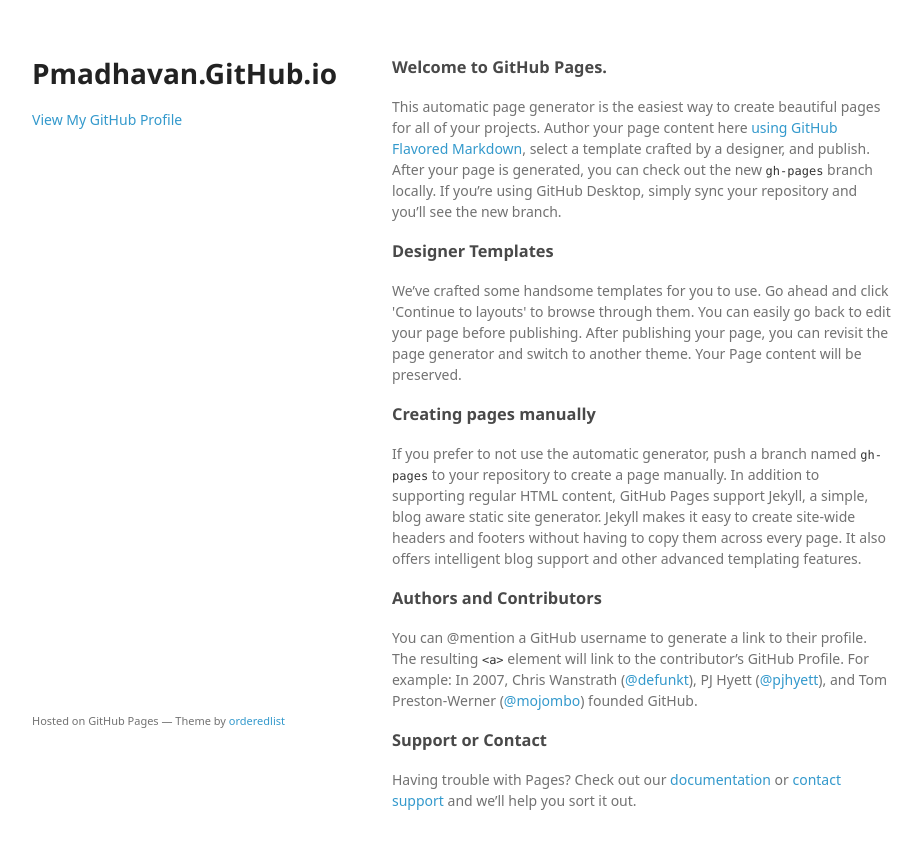
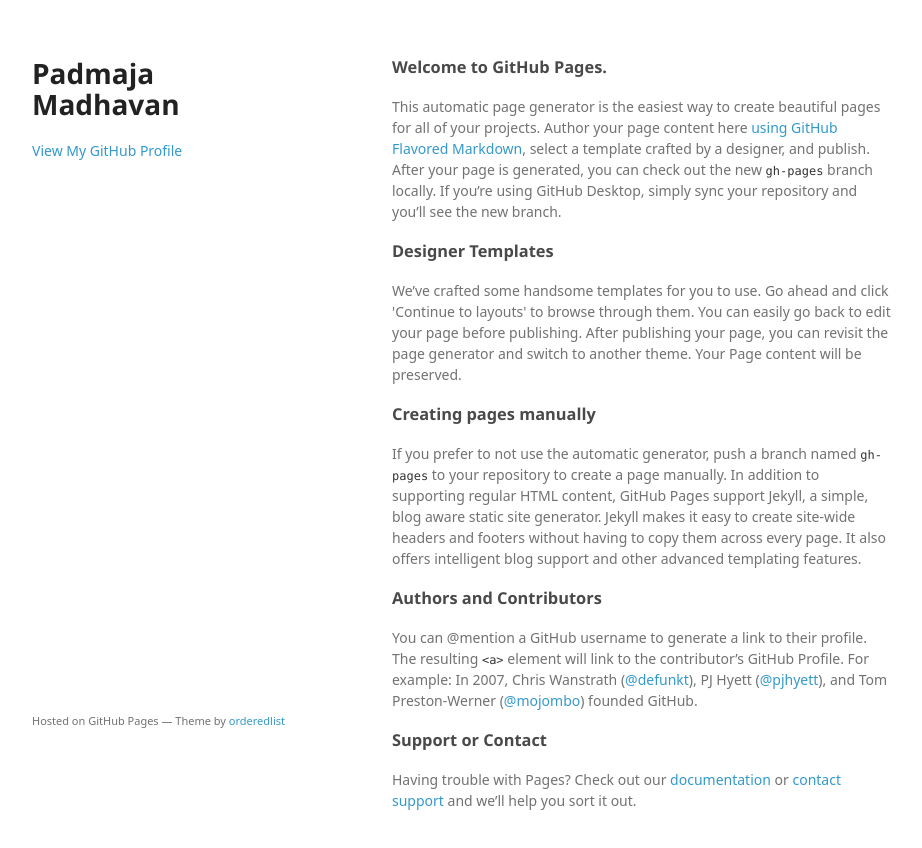
Before and after one commit to pmadhavan/pmadhavan.github.io, a plain HTML site: page index.html in a window 1280 px wide. Shown: the whole page, without its empty margins (178-1100 px from the left). Drawn offline with Linux system fonts and the light colour scheme; a web font is replaced by a local one.

Commit message:
Trying how code change works
changed title

```diff
--- a/index.html
+++ b/index.html
@@ -3,7 +3,7 @@
   <head>
     <meta charset="utf-8">
     <meta http-equiv="X-UA-Compatible" content="chrome=1">
-    <title>Pmadhavan.GitHub.io by pmadhavan</title>
+    <title>Padmaja Madhavan</title>
 
     <link rel="stylesheet" href="stylesheets/styles.css">
     <link rel="stylesheet" href="stylesheets/github-light.css">
@@ -15,7 +15,7 @@
   <body>
     <div class="wrapper">
       <header>
-        <h1>Pmadhavan.GitHub.io</h1>
+        <h1>Padmaja Madhavan</h1>
         <p></p>
 
 
```
